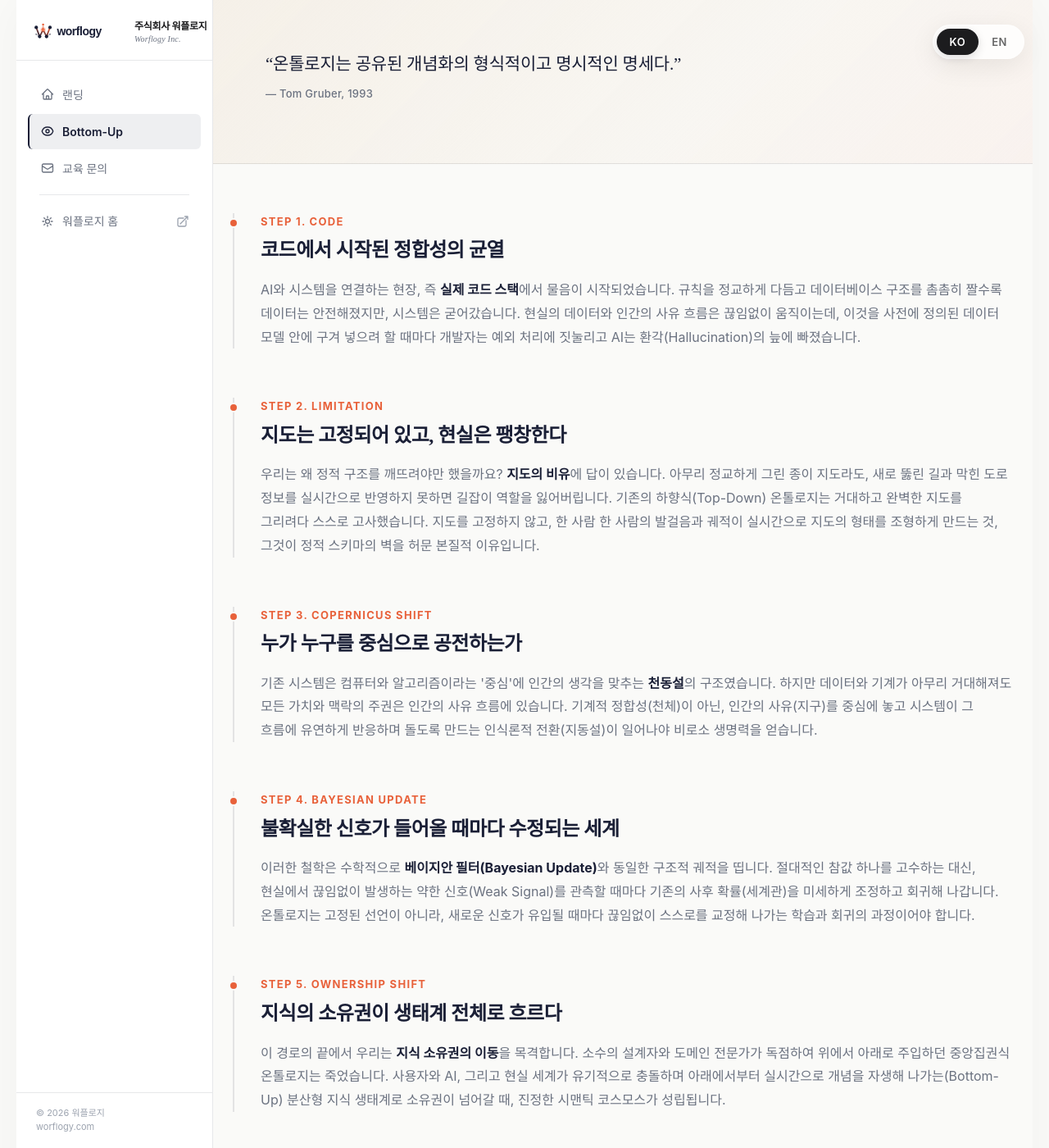
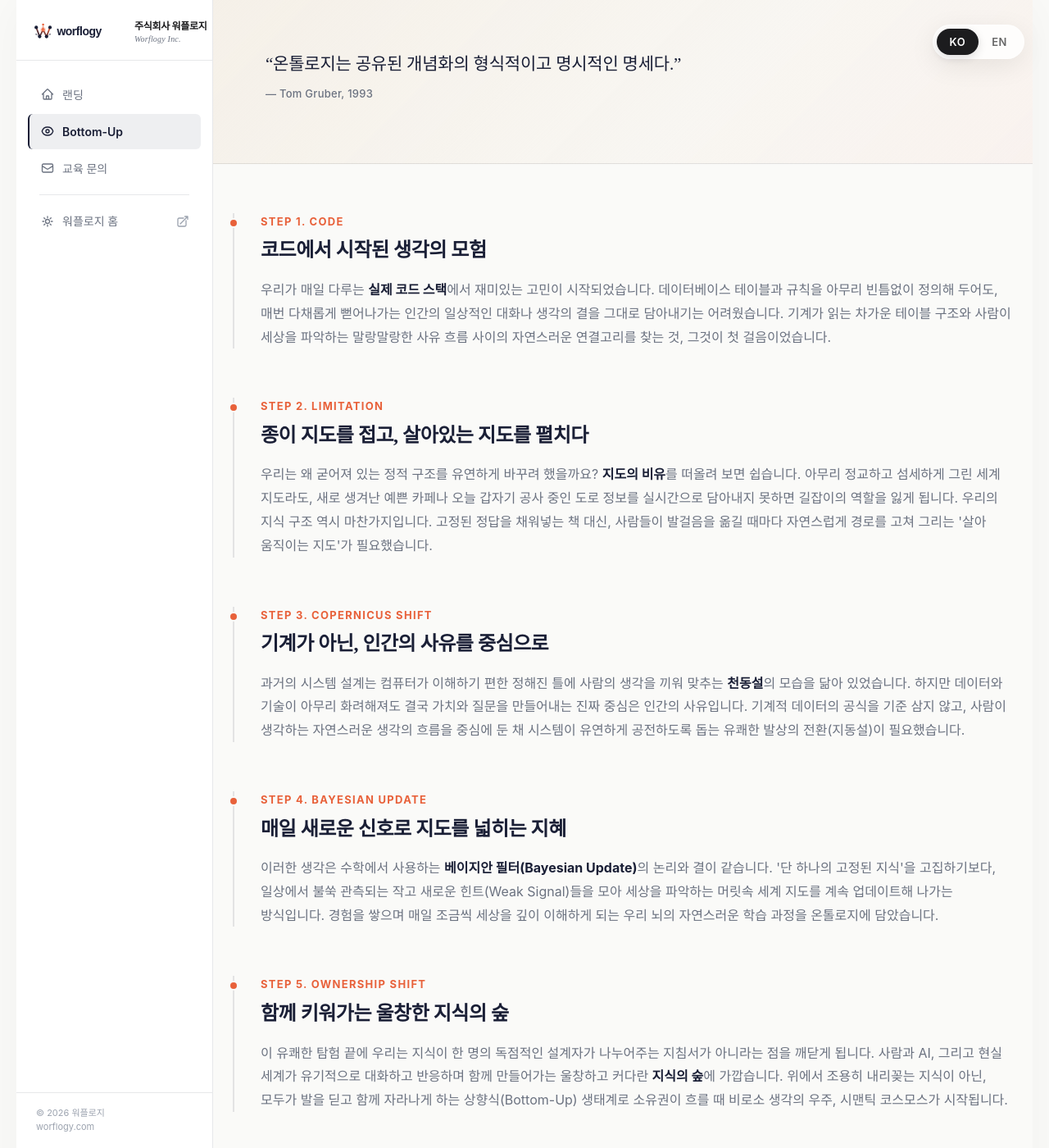
Before and after one commit to hamnYK/eduContextOn, a Jekyll site: the page built from ontology.md, in a window 1280 px wide and 1400 px high. Shown: the whole window at 82% size. Built offline with Jekyll 4.4.1, drawn with Linux system fonts in a browser that asks for light colours; some web fonts are replaced.

Commit message:
docs: update ontology documentation with latest domain structure changes

```diff
--- a/ontology.md
+++ b/ontology.md
@@ -186,61 +186,55 @@ og_image: "https://contents.contextonai.com/assets/contexton_og_image.png"
     <!-- Step 1: 코드에서 시작 -->
     <div class="onto-step">
       <div class="onto-step-num">Step 1. Code</div>
-      <h3 class="onto-step-title">코드에서 시작된 정합성의 균열</h3>
+      <h3 class="onto-step-title">코드에서 시작된 생각의 모험</h3>
       <p class="onto-step-desc">
-        AI와 시스템을 연결하는 현장, 즉 <strong>실제 코드 스택</strong>에서 물음이 시작되었습니다.
-        규칙을 정교하게 다듬고 데이터베이스 구조를 촘촘히 짤수록 데이터는 안전해졌지만, 시스템은 굳어갔습니다.
-        현실의 데이터와 인간의 사유 흐름은 끊임없이 움직이는데, 이것을 사전에 정의된 데이터 모델 안에 구겨 넣으려 할 때마다
-        개발자는 예외 처리에 짓눌리고 AI는 환각(Hallucination)의 늪에 빠졌습니다.
+        우리가 매일 다루는 <strong>실제 코드 스택</strong>에서 재미있는 고민이 시작되었습니다.
+        데이터베이스 테이블과 규칙을 아무리 빈틈없이 정의해 두어도, 매번 다채롭게 뻗어나가는 인간의 일상적인 대화나 생각의 결을 그대로 담아내기는 어려웠습니다.
+        기계가 읽는 차가운 테이블 구조와 사람이 세상을 파악하는 말랑말랑한 사유 흐름 사이의 자연스러운 연결고리를 찾는 것, 그것이 첫 걸음이었습니다.
       </p>
     </div>
 
     <!-- Step 2: 정적 구조의 한계 -->
     <div class="onto-step">
       <div class="onto-step-num">Step 2. Limitation</div>
-      <h3 class="onto-step-title">지도는 고정되어 있고, 현실은 팽창한다</h3>
+      <h3 class="onto-step-title">종이 지도를 접고, 살아있는 지도를 펼치다</h3>
       <p class="onto-step-desc">
-        우리는 왜 정적 구조를 깨뜨려야만 했을까요? <strong>지도의 비유</strong>에 답이 있습니다.
-        아무리 정교하게 그린 종이 지도라도, 새로 뚫린 길과 막힌 도로 정보를 실시간으로 반영하지 못하면 길잡이 역할을 잃어버립니다.
-        기존의 하향식(Top-Down) 온톨로지는 거대하고 완벽한 지도를 그리려다 스스로 고사했습니다.
-        지도를 고정하지 않고, 한 사람 한 사람의 발걸음과 궤적이 실시간으로 지도의 형태를 조형하게 만드는 것,
-        그것이 정적 스키마의 벽을 허문 본질적 이유입니다.
+        우리는 왜 굳어져 있는 정적 구조를 유연하게 바꾸려 했을까요? <strong>지도의 비유</strong>를 떠올려 보면 쉽습니다.
+        아무리 정교하고 섬세하게 그린 세계 지도라도, 새로 생겨난 예쁜 카페나 오늘 갑자기 공사 중인 도로 정보를 실시간으로 담아내지 못하면 길잡이의 역할을 잃게 됩니다.
+        우리의 지식 구조 역시 마찬가지입니다. 고정된 정답을 채워넣는 책 대신, 사람들이 발걸음을 옮길 때마다 자연스럽게 경로를 고쳐 그리는 '살아 움직이는 지도'가 필요했습니다.
       </p>
     </div>
 
     <!-- Step 3: 천동설 비유 -->
     <div class="onto-step">
       <div class="onto-step-num">Step 3. Copernicus Shift</div>
-      <h3 class="onto-step-title">누가 누구를 중심으로 공전하는가</h3>
+      <h3 class="onto-step-title">기계가 아닌, 인간의 사유를 중심으로</h3>
       <p class="onto-step-desc">
-        기존 시스템은 컴퓨터와 알고리즘이라는 '중심'에 인간의 생각을 맞추는 <strong>천동설</strong>의 구조였습니다.
-        하지만 데이터와 기계가 아무리 거대해져도 모든 가치와 맥락의 주권은 인간의 사유 흐름에 있습니다.
-        기계적 정합성(천체)이 아닌, 인간의 사유(지구)를 중심에 놓고 시스템이 그 흐름에 유연하게 반응하며 돌도록 만드는
-        인식론적 전환(지동설)이 일어나야 비로소 생명력을 얻습니다.
+        과거의 시스템 설계는 컴퓨터가 이해하기 편한 정해진 틀에 사람의 생각을 끼워 맞추는 <strong>천동설</strong>의 모습을 닮아 있었습니다.
+        하지만 데이터와 기술이 아무리 화려해져도 결국 가치와 질문을 만들어내는 진짜 중심은 인간의 사유입니다.
+        기계적 데이터의 공식을 기준 삼지 않고, 사람이 생각하는 자연스러운 생각의 흐름을 중심에 둔 채 시스템이 유연하게 공전하도록 돕는 유쾌한 발상의 전환(지동설)이 필요했습니다.
       </p>
     </div>
 
     <!-- Step 4: 베이지안과의 동일성 -->
     <div class="onto-step">
       <div class="onto-step-num">Step 4. Bayesian Update</div>
-      <h3 class="onto-step-title">불확실한 신호가 들어올 때마다 수정되는 세계</h3>
+      <h3 class="onto-step-title">매일 새로운 신호로 지도를 넓히는 지혜</h3>
       <p class="onto-step-desc">
-        이러한 철학은 수학적으로 <strong>베이지안 필터(Bayesian Update)</strong>와 동일한 구조적 궤적을 띱니다.
-        절대적인 참값 하나를 고수하는 대신, 현실에서 끊임없이 발생하는 약한 신호(Weak Signal)를 관측할 때마다
-        기존의 사후 확률(세계관)을 미세하게 조정하고 회귀해 나갑니다.
-        온톨로지는 고정된 선언이 아니라, 새로운 신호가 유입될 때마다 끊임없이 스스로를 교정해 나가는 학습과 회귀의 과정이어야 합니다.
+        이러한 생각은 수학에서 사용하는 <strong>베이지안 필터(Bayesian Update)</strong>의 논리와 결이 같습니다.
+        '단 하나의 고정된 지식'을 고집하기보다, 일상에서 불쑥 관측되는 작고 새로운 힌트(Weak Signal)들을 모아 세상을 파악하는 머릿속 세계 지도를 계속 업데이트해 나가는 방식입니다.
+        경험을 쌓으며 매일 조금씩 세상을 깊이 이해하게 되는 우리 뇌의 자연스러운 학습 과정을 온톨로지에 담았습니다.
       </p>
     </div>
 
     <!-- Step 5: 소유권의 이동 -->
     <div class="onto-step">
       <div class="onto-step-num">Step 5. Ownership Shift</div>
-      <h3 class="onto-step-title">지식의 소유권이 생태계 전체로 흐르다</h3>
+      <h3 class="onto-step-title">함께 키워가는 울창한 지식의 숲</h3>
       <p class="onto-step-desc">
-        이 경로의 끝에서 우리는 <strong>지식 소유권의 이동</strong>을 목격합니다.
-        소수의 설계자와 도메인 전문가가 독점하여 위에서 아래로 주입하던 중앙집권식 온톨로지는 죽었습니다.
-        사용자와 AI, 그리고 현실 세계가 유기적으로 충돌하며 아래에서부터 실시간으로 개념을 자생해 나가는(Bottom-Up)
-        분산형 지식 생태계로 소유권이 넘어갈 때, 진정한 시맨틱 코스모스가 성립됩니다.
+        이 유쾌한 탐험 끝에 우리는 지식이 한 명의 독점적인 설계자가 나누어주는 지침서가 아니라는 점을 깨닫게 됩니다.
+        사람과 AI, 그리고 현실 세계가 유기적으로 대화하고 반응하며 함께 만들어가는 울창하고 커다란 <strong>지식의 숲</strong>에 가깝습니다.
+        위에서 조용히 내리꽂는 지식이 아닌, 모두가 발을 딛고 함께 자라나게 하는 상향식(Bottom-Up) 생태계로 소유권이 흐를 때 비로소 생각의 우주, 시맨틱 코스모스가 시작됩니다.
       </p>
     </div>
 
@@ -378,12 +372,12 @@ og_image: "https://contents.contextonai.com/assets/contexton_og_image.png"
     },
     g: {
       formula: "온톨로지 기술 형식 = 시맨틱의 컴퓨터블 구현 프로토콜 (하향식 정적)",
-      explain: "기존 시맨틱 웹과 탑다운 방식의 온톨로지가 보여준 한계점입니다. 컴퓨터가 읽을 수 있도록(Computable) 설계했으나, 고정된 규칙에 갇혀 지식의 자생적 진화를 제한합니다.",
+      explain: "기존 시맨틱 웹과 탑다운 방식의 온톨로지가 보여준 구조화 설계입니다. 컴퓨터가 읽을 수 있도록(Computable) 설계했으나, 고정된 규칙에 갇히기 쉬워 유연한 조율을 필요로 합니다.",
       links: ["link-f-g", "link-g-h"]
     },
     h: {
       formula: "온톨로지 상향식 동적 구현체 = 온톨로지 회귀 (Bayesian)",
-      explain: "단 한 번의 선언으로 끝나지 않고, 새로운 Weak Signal이 감지될 때마다 전체 관계망의 확률과 가중치를 동적으로 역전파(Backpropagation)하여 현실 세계와 다시 정합을 맞추는 자생적 모델입니다.",
+      explain: "단 한 번의 선언으로 끝나지 않고, 새로운 Weak Signal이 감지될 때마다 전체 관계망의 확률과 가중치를 동적으로 조율(Bayesian Update)하여 현실 세계와 유연하게 맞춰나가는 자생적 모델입니다.",
       links: ["link-g-h"]
     }
   };
```
